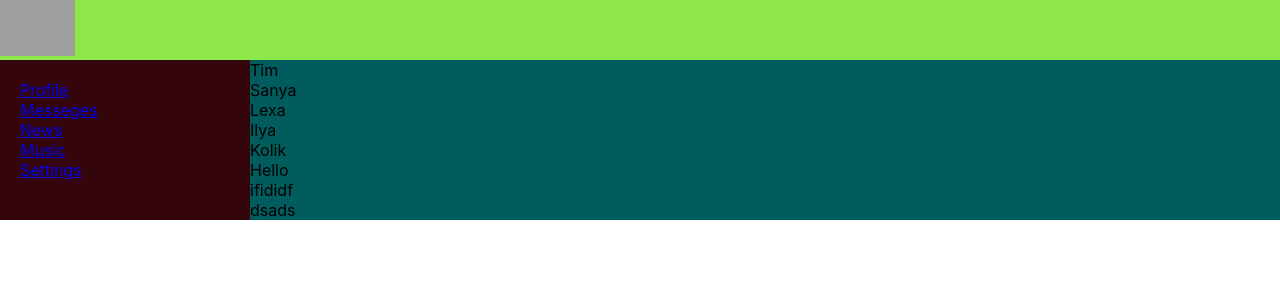
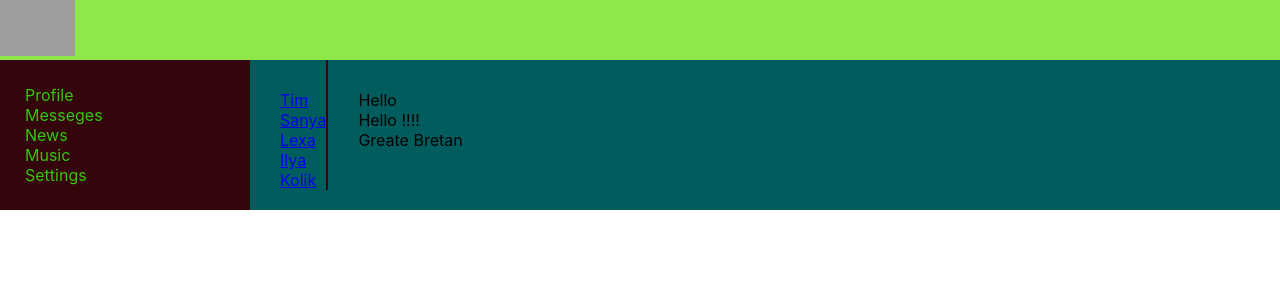
Before and after one commit to Alexei-Karamzin/social-networks-ts, a React (Create React App) app: page /Dialogs in a window 1280 px wide. Shown: the top 300 px of the page. Built offline with nearby package versions, Linux system fonts and the light colour scheme; grey boxes are pictures that could not be loaded.

Commit message:
'NavLink'

```diff
--- a/src/App.tsx
+++ b/src/App.tsx
@@ -17,6 +17,7 @@ export const App = () => {
                 <Navbar />
                 <div className= 'app-wrapper-contents'>
                     <Routes>
+                        {/*exact*/}
                         <Route path='/Profile' element={<Profile />} />
                         <Route path='/Dialogs' element={<Dialogs />} />
                         <Route path='/Music' element={<Music />} />
--- /dev/null
+++ b/src/Components/Dialogs/DialogItem.tsx
@@ -0,0 +1,15 @@
+import {NavLink} from "react-router-dom";
+import React from "react";
+
+type PropsType = {
+    id:number,
+    name:string
+}
+
+export const DialogItem = (props:PropsType) => {
+    return (
+        <div>
+            <NavLink to={'/Dialogs/' + props.id}>{props.name}</NavLink>
+        </div>
+    )
+}
--- a/src/Components/Dialogs/Dialogs.module.css
+++ b/src/Components/Dialogs/Dialogs.module.css
@@ -1,7 +1,14 @@
 .dialogs {
-
+    display: flex;
 }
 
 .messages {
+    padding-left: 30px;
+    padding-top: 30px;
+}
 
+.dialogsItem {
+    border-right: 2px solid #34050a;
+    padding-left: 30px;
+    padding-top: 30px;
 }
--- a/src/Components/Dialogs/Dialogs.tsx
+++ b/src/Components/Dialogs/Dialogs.tsx
@@ -1,19 +1,21 @@
 import React from "react";
 import classes from './Dialogs.module.css';
+import {DialogItem} from "./DialogItem";
+import { Message } from "./Message";
 
 export const Dialogs = () => {
     return <div className={classes.dialogs}>
         <div className={classes.dialogsItem}>
-            <div className={classes.item}>Tim</div>
-            <div className={classes.item}>Sanya</div>
-            <div className={classes.item}>Lexa</div>
-            <div className={classes.item}>Ilya</div>
-            <div className={classes.item}>Kolik</div>
+            <DialogItem id={1} name={'Tim'}/>
+            <DialogItem id={2} name={'Sanya'}/>
+            <DialogItem id={3} name={'Lexa'}/>
+            <DialogItem id={4} name={'Ilya'}/>
+            <DialogItem id={5} name={'Kolik'}/>
         </div>
-        <div className={classes.messeges}>
-            <div className={classes.messeg}>Hello</div>
-            <div className={classes.messeg}>ifididf</div>
-            <div className={classes.messeg}>dsads</div>
+        <div className={classes.messages}>
+            <Message item='Hello' />
+            <Message item='Hello !!!!' />
+            <Message item='Greate Bretan' />
         </div>
     </div>
 }
--- /dev/null
+++ b/src/Components/Dialogs/Message.tsx
@@ -0,0 +1,14 @@
+import classes from "./Dialogs.module.css";
+import React from "react";
+
+type PropsType = {
+    item:string
+}
+
+export const Message = (props:PropsType) => {
+    return (
+        <>
+            <div className={classes.messeg}>{props.item}</div>
+        </>
+    )
+}
--- a/src/Components/Navbar/Navbar.module.css
+++ b/src/Components/Navbar/Navbar.module.css
@@ -1,13 +1,14 @@
 .nav {
     grid-area: n;
     background-color: #34050a;
-    padding: 20px;
+    padding: 25px;
 }
 
-.item {
-    color: #fdfdfd
+.item a {
+    color: #fdfdfd;
+    text-decoration: none;
 }
 
-.item.activeLink {
+.item a.activeLink {
     color: #35c70c;
 }
--- a/src/Components/Navbar/Navbar.tsx
+++ b/src/Components/Navbar/Navbar.tsx
@@ -5,19 +5,19 @@ import classes from './Navbar.module.css';
 export const Navbar = () => {
     return <nav className={classes.nav}>
         <div className={classes.item}>
-            <NavLink to='/Profile'>Profile</NavLink>
-        </div>
-        <div className={`${classes.item} ${classes.active}`}>
-            <NavLink to='/Dialogs'>Messeges</NavLink>
+            <NavLink to='/Profile' className={classes.activeLink}>Profile</NavLink>
         </div>
         <div className={classes.item}>
-            <NavLink to='/News'>News</NavLink>
+            <NavLink to='/Dialogs' className={classes.activeLink}>Messeges</NavLink>
         </div>
         <div className={classes.item}>
-            <NavLink to='/Music'>Music</NavLink>
+            <NavLink to='/News' className={classes.activeLink}>News</NavLink>
         </div>
         <div className={classes.item}>
-            <NavLink to='/Settings'>Settings</NavLink>
+            <NavLink to='/Music' className={classes.activeLink}>Music</NavLink>
+        </div>
+        <div className={classes.item}>
+            <NavLink to='/Settings' className={classes.activeLink}>Settings</NavLink>
         </div>
     </nav>
 
```
